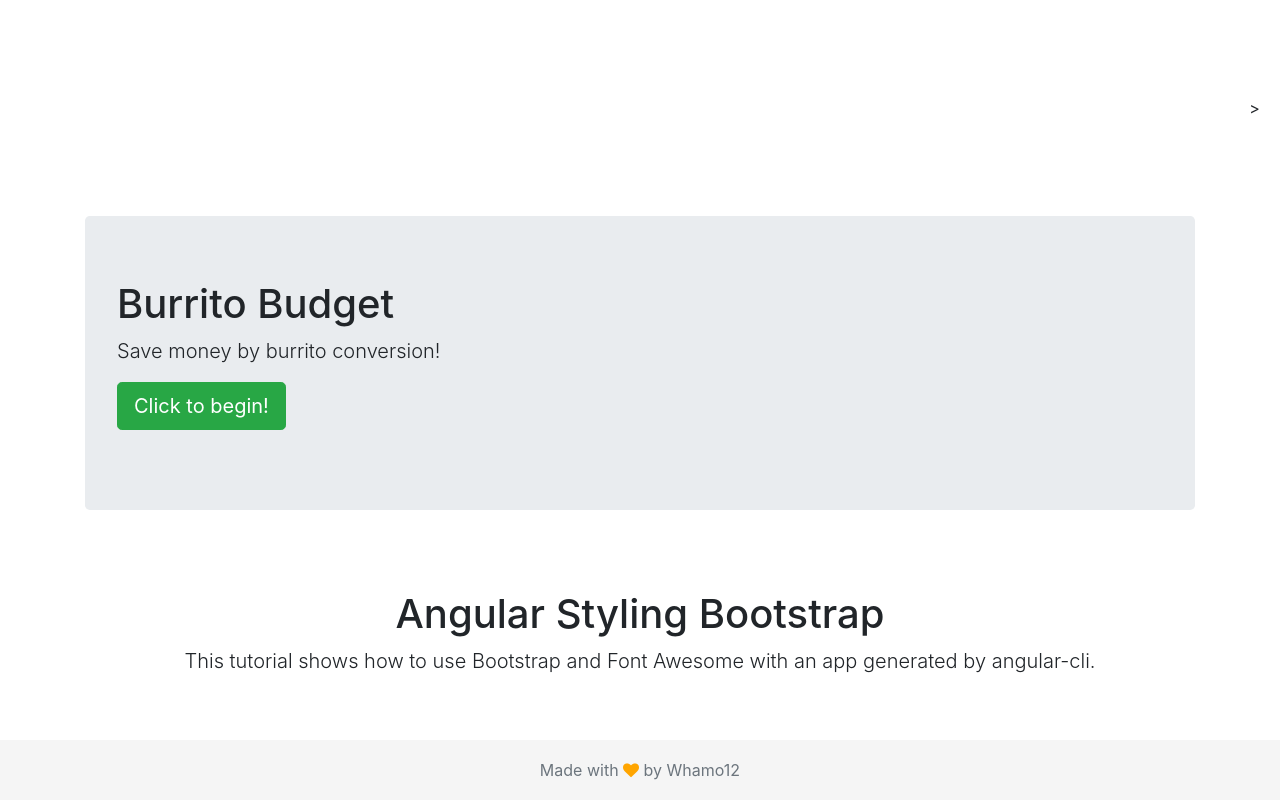
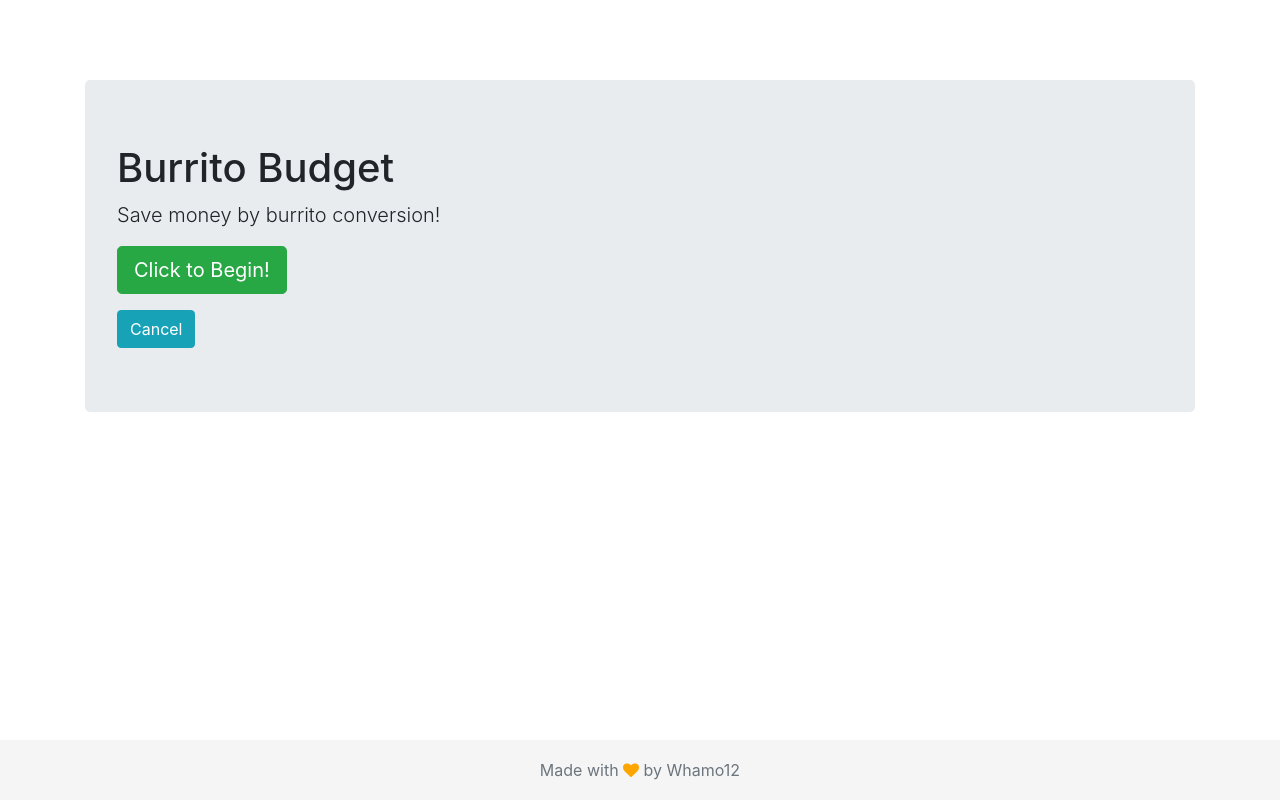
Before and after one commit to Whamo12/burrito-budget, an Angular app: page / in a window 1280 px wide. Built offline with nearby package versions, Linux system fonts and the light colour scheme.

Commit message:
Button manipulation.  Show hide table

```diff
--- a/src/app/app.component.html
+++ b/src/app/app.component.html
@@ -1,9 +1,24 @@
-<app-nav></app-nav>
 <div class="container">
   <app-jumbotron></app-jumbotron>
-  <div class="starter-template">
-    <h1>Angular Styling Bootstrap</h1>
-    <p class="lead">This tutorial shows how to use Bootstrap and Font Awesome with an app generated by angular-cli.</p>
-  </div>
+  <table *ngIf="showTable" class="table">
+    <thead>
+      <tr>
+        <th>#</th>
+        <th>Name</th>
+        <th>Category</th>
+        <th>Budget</th>
+        <th># of Burritos</th>
+      </tr>
+    </thead>
+    <tbody>
+      <tr>
+        <td>1</td>
+        <td>Car Payment</td>
+        <td>Automotive</td>
+        <td>$100</td>
+        <td>9.5</td>
+      </tr>
+    </tbody>
+  </table>
 </div>
 <app-footer></app-footer>
--- a/src/app/app.component.ts
+++ b/src/app/app.component.ts
@@ -7,11 +7,12 @@ import { AppService } from './app.service';
   styleUrls: ['./app.component.css']
 })
 export class AppComponent {
-  title = 'app works!';
   showTable: boolean = false;
 
   constructor(appService: AppService) {
-    appService.showTable$.subscribe(result => this.showTable = result);
-    console.log("Show Table: " + this.showTable);
+    appService.showTable$.subscribe(result => {
+      this.showTable = result;
+    });
   }
+
 }
--- a/src/app/app.service.ts
+++ b/src/app/app.service.ts
@@ -5,14 +5,23 @@ export class AppService {
 
   // Observable string sources
   private showTable = new Subject<boolean>();
+  private row = new Subject<boolean>();
 
   // Observable string streams
   showTable$ = this.showTable.asObservable();
+  addRow$ = this.row.asObservable();
 
   // Service message commands
   activateTable() {
     this.showTable.next(true);
-    console.log("Pressed!");
+  }
+
+  deactivateTable() {
+    this.showTable.next(false);
+  }
+
+  addRow() {
+
   }
 
 }
--- a/src/app/jumbotron/jumbotron.component.html
+++ b/src/app/jumbotron/jumbotron.component.html
@@ -1,5 +1,7 @@
 <div class="jumbotron">
   <h1>Burrito Budget</h1>
   <p class="lead">Save money by burrito conversion!</p>
-  <p><a class="btn btn-lg btn-success" href="#" role="button">Click to begin!</a></p>
+  <p *ngIf="showButton1"><a class="btn btn-lg btn-success" (click)="showTable()" role="button">{{buttonName}}</a></p>
+  <p *ngIf="showButton2"><a class="btn btn-lg btn-success" (click)="addRow()" role="button">{{buttonName}}</a></p>
+  <a class="btn btn-md btn-info" (click)="cancel()" role="button">{{cancelButton}}</a>
 </div>
--- a/src/app/jumbotron/jumbotron.component.ts
+++ b/src/app/jumbotron/jumbotron.component.ts
@@ -7,6 +7,10 @@ import { AppService } from '../app.service';
   styleUrls: ['./jumbotron.component.css']
 })
 export class JumbotronComponent implements OnInit {
+  buttonName: string = "Click to Begin!";
+  cancelButton: string ="Cancel";
+  showButton1: boolean = true;
+  showButton2: boolean = false;
 
   constructor(private appService: AppService) {}
 
@@ -14,6 +18,22 @@ export class JumbotronComponent implements OnInit {
 
   showTable() {
     this.appService.activateTable();
+    this.showButton1 = false;
+    this.showButton2 = true;
+    if(this.showButton2) {
+      this.buttonName = "Add Expense";
+    }
+  }
+
+  addRow() {
+    this.showButton2 = true;
+  }
+
+  cancel() {
+    this.appService.deactivateTable();
+    this.showButton1 = true;
+    this.showButton2 = false;
+    this.buttonName = "Click to Begin!";
   }
 
 }
```
